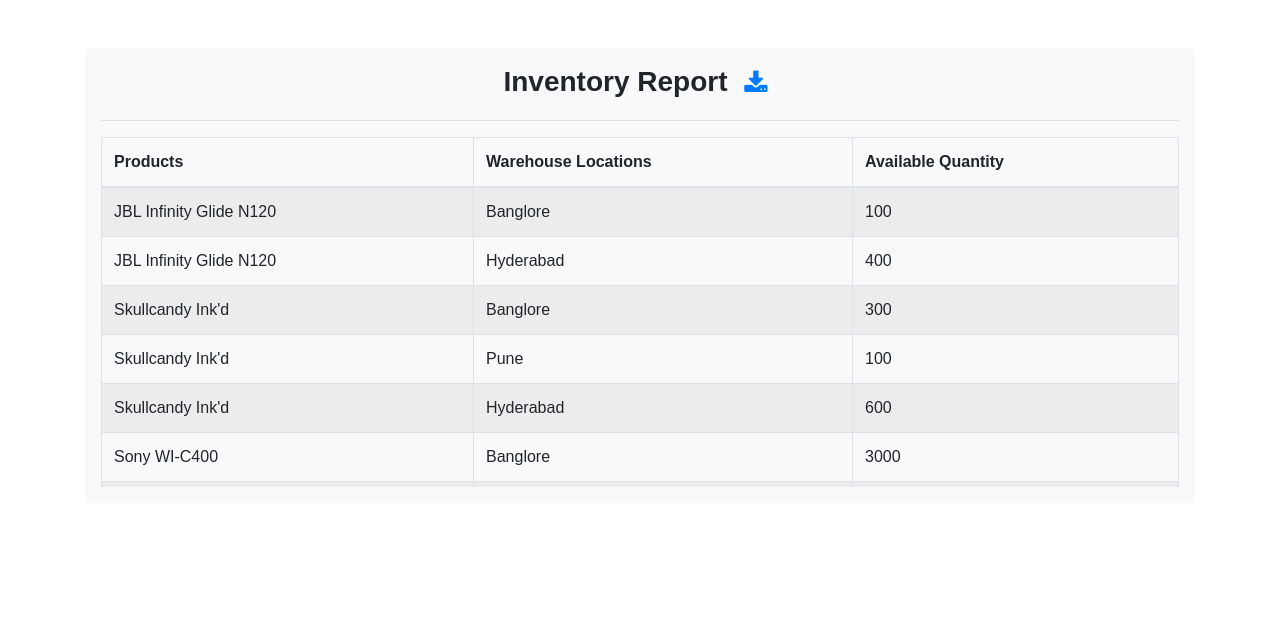
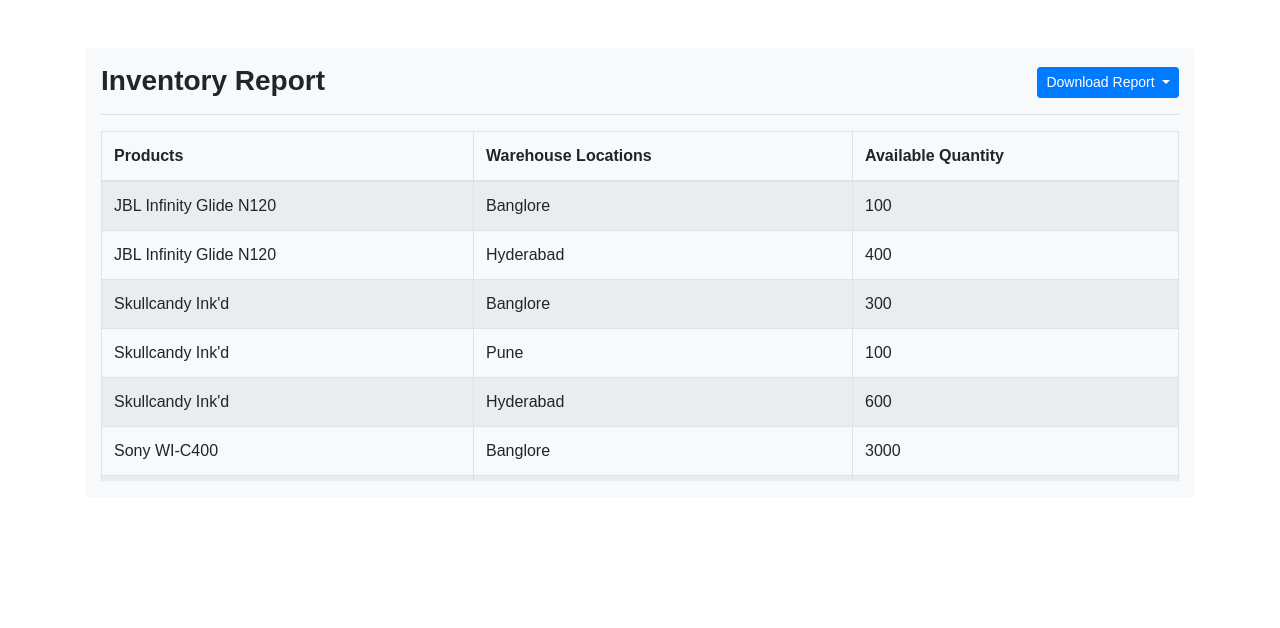
Before and after one commit to Anuja-pawar/Inventory-Management, a Flask app: page / in a window 1280 px wide. Shown: the part 56-684 px from the top of the page. Run offline with Flask 2, Linux system fonts and the light colour scheme; data comes from the database, SQL or seed files in the repository; some libraries are stand-ins or nearby versions.

Commit message:
Updated app.py and added pdf_template

```diff
--- a/app.py
+++ b/app.py
@@ -1,9 +1,12 @@
-from flask import Flask, render_template, url_for, request, redirect, flash, Response
+from flask import Flask, render_template, url_for, request, redirect, flash, Response, make_response
 from flask_sqlalchemy import SQLAlchemy
 from datetime import datetime
 from werkzeug.wsgi import FileWrapper
 import io
 import xlsxwriter
+import pdfkit
+config = pdfkit.configuration(wkhtmltopdf='C:\\Program Files\\wkhtmltopdf\\bin\\wkhtmltopdf.exe')
+
 app = Flask(__name__)
 app.config['SQLALCHEMY_DATABASE_URI'] = 'sqlite:///inventory.db'
 app.config['SQLALCHEMY_TRACK_MODIFICATIONS'] = False
@@ -205,8 +208,8 @@
     return render_template('movements.html', products=products, locations=locations, Movements=movements)
 
 
-@app.route("/download", methods=['GET', 'POST'])
-def export_report():
+@app.route("/Report", methods=['GET', 'POST'])
+def export_excel():
     timestamp = datetime.utcnow()
     summary = get_summary()
     output = io.BytesIO()
@@ -229,6 +232,16 @@
     data = FileWrapper(output)
     return Response(data, mimetype="application/vnd.openxmlformats-officedocument.spreadsheetml.sheet", direct_passthrough=True)
 
+@app.route('/download_pdf')
+def export_pdf():
+    summary = get_summary()
+    timestamp = datetime.utcnow()
+    rendered = render_template('pdf_template.html', Summary=summary)
+    pdf = pdfkit.from_string(rendered, False, configuration=config)
+    response = make_response(pdf)
+    response.headers['Content-Type'] = 'application/pdf'
+    response.headers['Content-Disposition'] = 'inline; filename=Report' + str(timestamp) + '.pdf'
+    return response
 
 def get_total(product, location):
     imported = 0
@@ -319,6 +332,7 @@
     return summary
 
 
+
 if __name__ == "__main__":
     db.create_all()
     app.run(debug=True)
--- a/templates/index.html
+++ b/templates/index.html
@@ -5,12 +5,17 @@
     <div class="row">
         <div class="col-12">
             <div class="jumbotron bg-light p-3">
-                <h3 class="text-center mb-2 "><b>Inventory Report</b>
+                <h3 class="text-center mb-2 d-inline"><b>Inventory Report</b>
                 {% if Summary %}
-                <a type="button" class="btn icon-btn" href="{{ url_for('export_report') }}"
-                data-toggle="tooltip" title="Download Report">
-                    <i class="fa  fa-download  "></i>
-                </a>
+                <div class="dropdown float-right">
+                    <button class="btn btn-primary btn-sm dropdown-toggle" type="button" id="dropdownMenuButton" data-toggle="dropdown" aria-haspopup="true" aria-expanded="false">
+                      Download Report
+                    </button>
+                    <div class="dropdown-menu" aria-labelledby="dropdownMenuButton">
+                      <a class="dropdown-item" href="{{ url_for('export_excel') }}">Excel</a>
+                      <a class="dropdown-item" href="{{ url_for('export_pdf') }}">Pdf</a>
+                    </div>
+                  </div>
                 {% endif %}
                 </h3><hr>
                 {% if Summary|length == 0 %}
```
Also changed, not shown: templates/pdf_template.html (added, +42 -0 lines), 3 other files.
